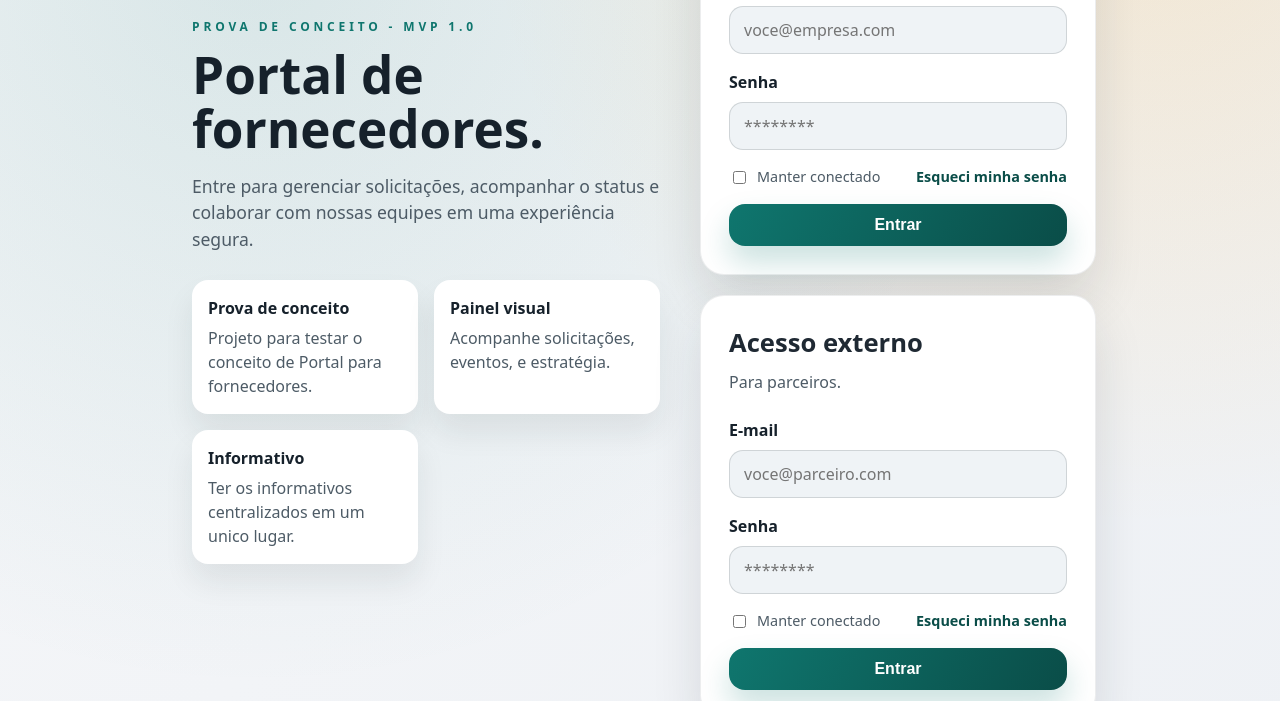
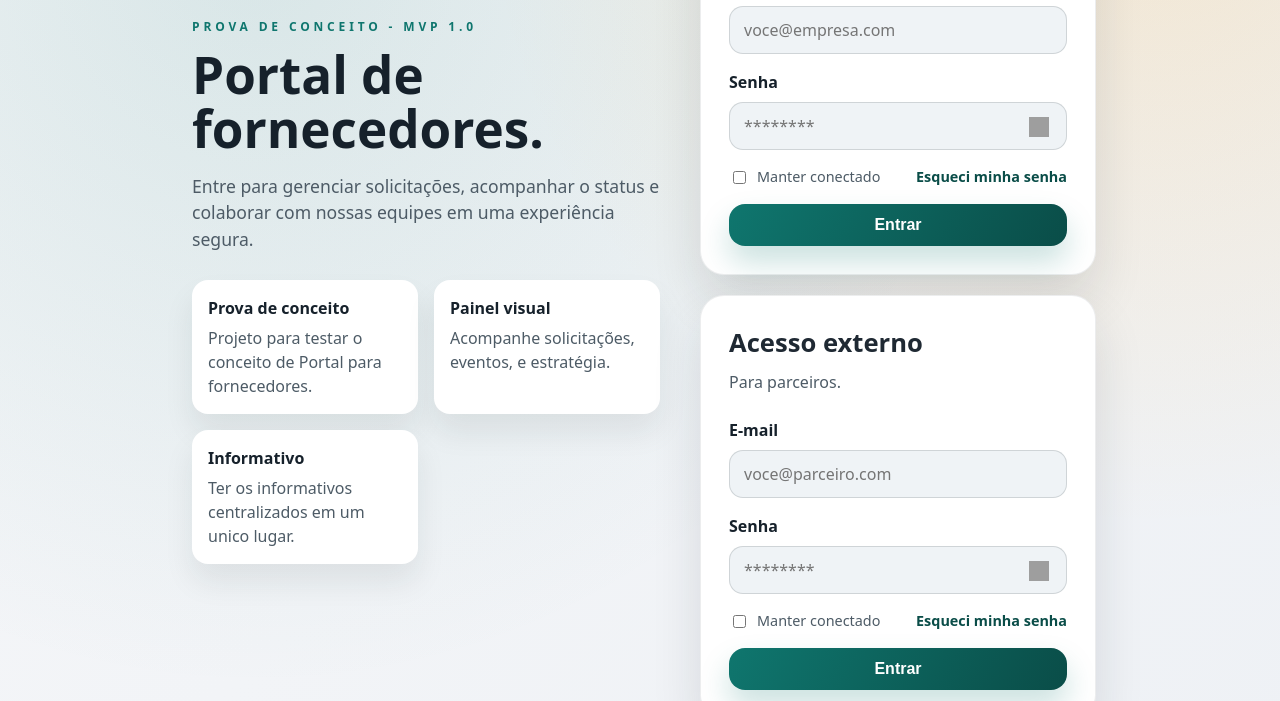
Before and after one commit to Zoanaumfei/frontend-react, a React (Vite) app: page / in a window 1280 px wide. Shown: the part 250-951 px from the top of the page. Built offline with nearby package versions, Linux system fonts and the light colour scheme; grey boxes are pictures that could not be loaded.

Commit message:
improvements 30012026

```diff
--- /dev/null
+++ b/src/constants/fileUploadReferences.js
@@ -0,0 +1,6 @@
+export const FILE_UPLOAD_REFERENCES = {
+  monthlyBirthdayPhoto: {
+    pageReference: 'monthlybirthday',
+    pageSubreference: 'picture',
+  },
+}
--- /dev/null
+++ b/src/constants/index.js
@@ -0,0 +1 @@
+export { FILE_UPLOAD_REFERENCES } from './fileUploadReferences'
--- a/src/pages/ForgotPasswordPage.jsx
+++ b/src/pages/ForgotPasswordPage.jsx
@@ -204,7 +204,7 @@ function ForgotPasswordPage() {
                   </label>
                   <button
                     type="button"
-                    className="login-form__link"
+                    className="login-form__submit"
                     onClick={handleResendCode}
                     disabled={isLoading}
                   >
--- a/src/pages/HomePage.jsx
+++ b/src/pages/HomePage.jsx
@@ -6,6 +6,8 @@ import { hasGroup } from '../auth/auth.groups.js'
 
 function HomePage() {
   const navigate = useNavigate()
+  const eyeOpenIcon = '/icons/eye-open.png'
+  const eyeClosedIcon = '/icons/eye-closed.png'
   const [internalForm, setInternalForm] = useState({
     email: '',
     password: '',
@@ -20,6 +22,8 @@ function HomePage() {
   const [externalError, setExternalError] = useState('')
   const [isInternalLoading, setIsInternalLoading] = useState(false)
   const [isExternalLoading, setIsExternalLoading] = useState(false)
+  const [showInternalPassword, setShowInternalPassword] = useState(false)
+  const [showExternalPassword, setShowExternalPassword] = useState(false)
 
   const handleChange = (event, setForm) => {
     const { name, value, type, checked } = event.target
@@ -134,10 +138,10 @@ function HomePage() {
                   required
                 />
               </label>
-              <label className="login-form__field">
+              <label className="login-form__field login-form__field--with-toggle">
                 <span>Senha</span>
                 <input
-                  type="password"
+                  type={showInternalPassword ? 'text' : 'password'}
                   name="password"
                   autoComplete="current-password"
                   placeholder="********"
@@ -146,6 +150,23 @@ function HomePage() {
                   disabled={isInternalLoading}
                   required
                 />
+                <button
+                  type="button"
+                  className="login-form__toggle"
+                  aria-label={showInternalPassword ? 'Ocultar senha' : 'Mostrar senha'}
+                  onMouseDown={() => setShowInternalPassword(true)}
+                  onMouseUp={() => setShowInternalPassword(false)}
+                  onMouseLeave={() => setShowInternalPassword(false)}
+                  onTouchStart={() => setShowInternalPassword(true)}
+                  onTouchEnd={() => setShowInternalPassword(false)}
+                  disabled={isInternalLoading}
+                >
+                  <img
+                    src={showInternalPassword ? eyeOpenIcon : eyeClosedIcon}
+                    alt=""
+                    aria-hidden="true"
+                  />
+                </button>
               </label>
               <div className="login-form__row">
                 <label className="login-form__checkbox">
@@ -196,10 +217,10 @@ function HomePage() {
                   required
                 />
               </label>
-              <label className="login-form__field">
+              <label className="login-form__field login-form__field--with-toggle">
                 <span>Senha</span>
                 <input
-                  type="password"
+                  type={showExternalPassword ? 'text' : 'password'}
                   name="password"
                   autoComplete="current-password"
                   placeholder="********"
@@ -208,6 +229,23 @@ function HomePage() {
                   disabled={isExternalLoading}
                   required
                 />
+                <button
+                  type="button"
+                  className="login-form__toggle"
+                  aria-label={showExternalPassword ? 'Ocultar senha' : 'Mostrar senha'}
+                  onMouseDown={() => setShowExternalPassword(true)}
+                  onMouseUp={() => setShowExternalPassword(false)}
+                  onMouseLeave={() => setShowExternalPassword(false)}
+                  onTouchStart={() => setShowExternalPassword(true)}
+                  onTouchEnd={() => setShowExternalPassword(false)}
+                  disabled={isExternalLoading}
+                >
+                  <img
+                    src={showExternalPassword ? eyeOpenIcon : eyeClosedIcon}
+                    alt=""
+                    aria-hidden="true"
+                  />
+                </button>
               </label>
               <div className="login-form__row">
                 <label className="login-form__checkbox">
--- a/src/pages/InternalHomePage.jsx
+++ b/src/pages/InternalHomePage.jsx
@@ -8,17 +8,17 @@ function InternalHomePage() {
       <p className="dashboard__lead">
         Acesse rapidamente as principais interfaces.
       </p>
-      <div className="dashboard__actions dashboard__actions--spaced">
-        <Link className="request-card__action" to="/internal-dashboard">
+      <div className="dashboard__actions dashboard__actions--spaced internal-home__actions">
+        <Link className="request-card__action internal-home__action" to="/internal-dashboard">
           Dashboard de acordos de timing
         </Link>
-        <Link className="request-card__action" to="/initiatives-hub">
+        <Link className="request-card__action internal-home__action" to="/initiatives-hub">
           Hub de iniciativas
         </Link>
-        <Link className="request-card__action" to="/monthly-birthdays">
+        <Link className="request-card__action internal-home__action" to="/monthly-birthdays">
           Aniversariantes do mes
         </Link>
-        <Link className="request-card__action" to="/project-milestones">
+        <Link className="request-card__action internal-home__action" to="/project-milestones">
           Marcos do projeto
         </Link>
       </div>
--- a/src/services/birthdayService.js
+++ b/src/services/birthdayService.js
@@ -2,6 +2,11 @@ import api from '../api/axios'
 
 export const createBirthday = async payload => {
   const response = await api.post('/api/v1/birthdays', payload)
+  return response.data
+}
+
+export const updateBirthday = async payload => {
+  const response = await api.put('/api/v1/birthdays', payload)
   return response.data
 }
 
--- /dev/null
+++ b/src/services/fileService.js
@@ -0,0 +1,13 @@
+import api from '../api/axios'
+
+export const presignUpload = async payload => {
+  const response = await api.post('/api/v1/files/presign-upload', payload)
+  return response.data
+}
+
+export const presignDownload = async key => {
+  const response = await api.get('/api/v1/files/presign-download', {
+    params: { key },
+  })
+  return response.data
+}
--- a/src/styles/app.css
+++ b/src/styles/app.css
@@ -280,6 +280,37 @@
   transition: border 200ms ease, box-shadow 200ms ease;
 }
 
+.login-form__field--with-toggle {
+  position: relative;
+}
+
+.login-form__field--with-toggle input {
+  padding-right: 44px;
+}
+
+.login-form__toggle {
+  position: absolute;
+  right: 12px;
+  bottom: 12px;
+  border: none;
+  background: transparent;
+  cursor: pointer;
+  font-size: 1.1rem;
+  line-height: 1;
+  color: var(--ink-muted);
+}
+
+.login-form__toggle img {
+  width: 20px;
+  height: 20px;
+  display: block;
+}
+
+.login-form__toggle:disabled {
+  opacity: 0.6;
+  cursor: not-allowed;
+}
+
 .login-form__field select {
   border: 1px solid rgba(22, 33, 43, 0.15);
   border-radius: 14px;
@@ -477,6 +508,31 @@
 .dashboard__mode-action {
   background: linear-gradient(120deg, var(--accent-strong), var(--accent));
   box-shadow: 0 14px 26px rgba(15, 118, 110, 0.22);
+}
+
+.internal-home__actions {
+  display: grid;
+  gap: 16px;
+  align-items: stretch;
+}
+
+.internal-home__action {
+  width: 100%;
+  justify-content: space-between;
+  padding: 16px 20px;
+  font-size: 1.05rem;
+  box-shadow: 0 16px 30px rgba(15, 118, 110, 0.18);
+  background: linear-gradient(120deg, var(--accent-strong), var(--accent));
+}
+
+.internal-home__action::after {
+  content: "→";
+  font-size: 1.1rem;
+}
+
+.internal-home__action:hover {
+  filter: brightness(1.05);
+  transform: translateY(-1px);
 }
 
 .dashboard__stat-label {
@@ -1308,8 +1364,8 @@
 }
 
 .birthday-card__avatar {
-  width: 46px;
-  height: 46px;
+  width: 96px;
+  height: 144px;
   border-radius: 14px;
   display: grid;
   place-items: center;
@@ -1317,6 +1373,14 @@
   color: #2d2730;
   background: rgba(255, 255, 255, 0.85);
   border: 2px solid rgba(255, 79, 216, 0.2);
+}
+
+.birthday-card__avatar img {
+  width: 100%;
+  height: 100%;
+  border-radius: inherit;
+  object-fit: cover;
+  display: block;
 }
 
 .birthday-card__name {
--- /dev/null
+++ b/src/utils/fileTransfer.js
@@ -0,0 +1,35 @@
+import { FILE_UPLOAD_REFERENCES } from '../constants'
+import { presignDownload, presignUpload } from '../services/fileService'
+
+export const buildUploadPayload = (file, reference = {}) => ({
+  originalFileName: file.name,
+  contentType: file.type || 'application/octet-stream',
+  sizeBytes: file.size,
+  ...reference,
+})
+
+export const uploadFileWithPresign = async (
+  file,
+  reference,
+  { errorMessage = 'Failed to upload file.' } = {},
+) => {
+  if (!file) return { key: null }
+  const uploadPayload = buildUploadPayload(file, reference)
+  const { uploadUrl, key } = await presignUpload(uploadPayload)
+  const uploadResponse = await fetch(uploadUrl, {
+    method: 'PUT',
+    headers: {
+      'Content-Type': uploadPayload.contentType,
+    },
+    body: file,
+  })
+  if (!uploadResponse.ok) {
+    throw new Error(errorMessage)
+  }
+  return { key, uploadUrl }
+}
+
+export const getDownloadUrl = async key => {
+  const { downloadUrl } = await presignDownload(key)
+  return downloadUrl
+}
```
Also changed, not shown: src/pages/MonthlyBirthdaysManagementPage.jsx (+58 -3 lines), src/pages/MonthlyBirthdaysPage.jsx (+52 -1 lines).
